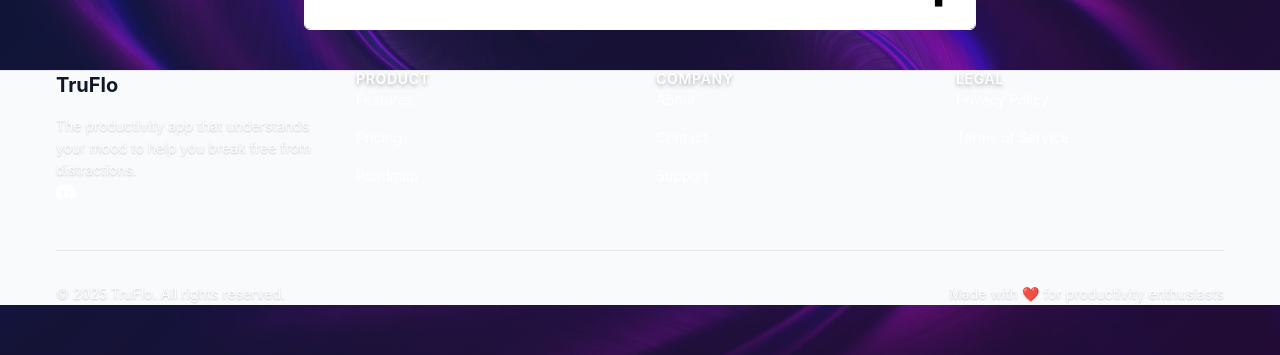
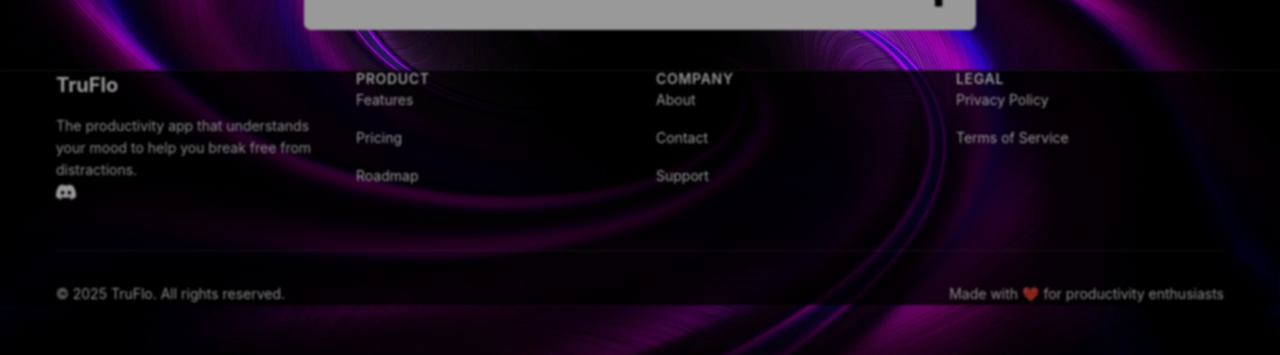
Before and after one commit to Sourish11/TruFloWeb, a React (Vite) app: page /support in a window 1280 px wide. Shown: the part 346-701 px from the top of the page. Built offline with nearby package versions, Linux system fonts and the light colour scheme; no server answers.

Commit message:
Fix Footer Section and Adjust Wallpaper

```diff
--- a/src/components/ui/Footer.jsx
+++ b/src/components/ui/Footer.jsx
@@ -21,17 +21,17 @@
   };
 
   return (
-    <footer className="bg-gray-50 dark:bg-gray-900 border-t border-gray-200 dark:border-gray-700">
+    <footer className="relative bg-black/80 backdrop-blur-sm border-t border-white/10">
       <div className="container mx-auto px-4 py-12">
         <div className="grid grid-cols-1 md:grid-cols-4 gap-8">
           {/* Brand Section */}
           <div className="space-y-4">
             <div className="flex items-center space-x-2">
-              <span className="text-xl font-bold text-gray-900 dark:text-white">
+              <span className="text-xl font-bold text-white">
                 TruFlo
               </span>
             </div>
-            <p className="text-gray-600 dark:text-gray-400 text-sm">
+            <p className="text-gray-300 text-sm">
               The productivity app that understands your mood to help you break free from distractions.
             </p>
             <div className="flex space-x-4">
@@ -39,7 +39,7 @@
                 href="https://discord.gg/eZHfGJTRNh"
                 target="_blank"
                 rel="noopener noreferrer"
-                className="text-gray-400 hover:text-gray-600 dark:hover:text-gray-300 transition-colors"
+                className="text-gray-400 hover:text-white transition-colors"
               >
                 <span className="sr-only">Discord</span>
                 <svg className="w-5 h-5" fill="currentColor" viewBox="0 0 24 24">
@@ -52,7 +52,7 @@
           {/* Links Sections */}
           {Object.entries(footerLinks).map(([category, links]) => (
             <div key={category}>
-              <h3 className="text-sm font-semibold text-gray-900 dark:text-white uppercase tracking-wider mb-4">
+              <h3 className="text-sm font-semibold text-white uppercase tracking-wider mb-4">
                 {category}
               </h3>
               <ul className="space-y-3">
@@ -60,7 +60,7 @@
                   <li key={link.name}>
                     <Link
                       to={link.href}
-                      className="text-gray-600 hover:text-gray-900 dark:text-gray-400 dark:hover:text-white transition-colors duration-200 text-sm"
+                      className="text-gray-300 hover:text-white transition-colors duration-200 text-sm"
                     >
                       {link.name}
                     </Link>
@@ -72,12 +72,12 @@
         </div>
 
         {/* Bottom Section */}
-        <div className="mt-12 pt-8 border-t border-gray-200 dark:border-gray-700">
+        <div className="mt-12 pt-8 border-t border-white/10">
           <div className="flex flex-col md:flex-row justify-between items-center">
-            <p className="text-gray-500 dark:text-gray-400 text-sm">
+            <p className="text-gray-400 text-sm">
               © {currentYear} TruFlo. All rights reserved.
             </p>
-            <p className="text-gray-500 dark:text-gray-400 text-sm mt-2 md:mt-0">
+            <p className="text-gray-400 text-sm mt-2 md:mt-0">
               Made with ❤️ for productivity enthusiasts
             </p>
           </div>
--- a/src/styles/globals.css
+++ b/src/styles/globals.css
@@ -60,28 +60,33 @@
   -webkit-font-smoothing: antialiased;
   -moz-osx-font-smoothing: grayscale;
   position: relative;
+  filter: brightness(0.7) blur(1px);
 }
 
-/* Background overlay for better text readability */
-body::before {
+/* Background overlay - removed to maintain original opacity */
+body::after {
   content: '';
   position: fixed;
   top: 0;
   left: 0;
   width: 100%;
   height: 100%;
-  background: linear-gradient(135deg, rgba(30, 58, 138, 0.3) 0%, rgba(88, 28, 135, 0.3) 100%);
+  background: transparent;
   z-index: -1;
   pointer-events: none;
+}
+
+/* Content wrapper to remove blur from content */
+#root {
+  filter: none;
+  position: relative;
+  z-index: 1;
 }
 
 /* Dark mode styles */
 .dark body {
   color: #f9fafb;
-}
-
-.dark body::before {
-  background: linear-gradient(135deg, rgba(30, 58, 138, 0.4) 0%, rgba(88, 28, 135, 0.4) 100%);
+  filter: brightness(0.6) blur(1px);
 }
 
 /* Typography */
```
